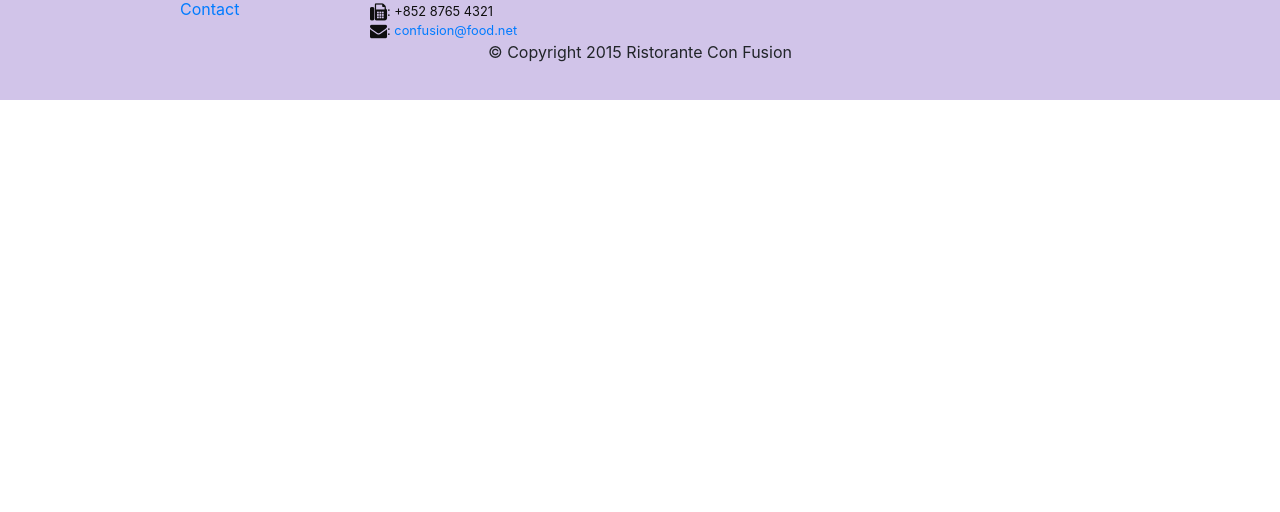
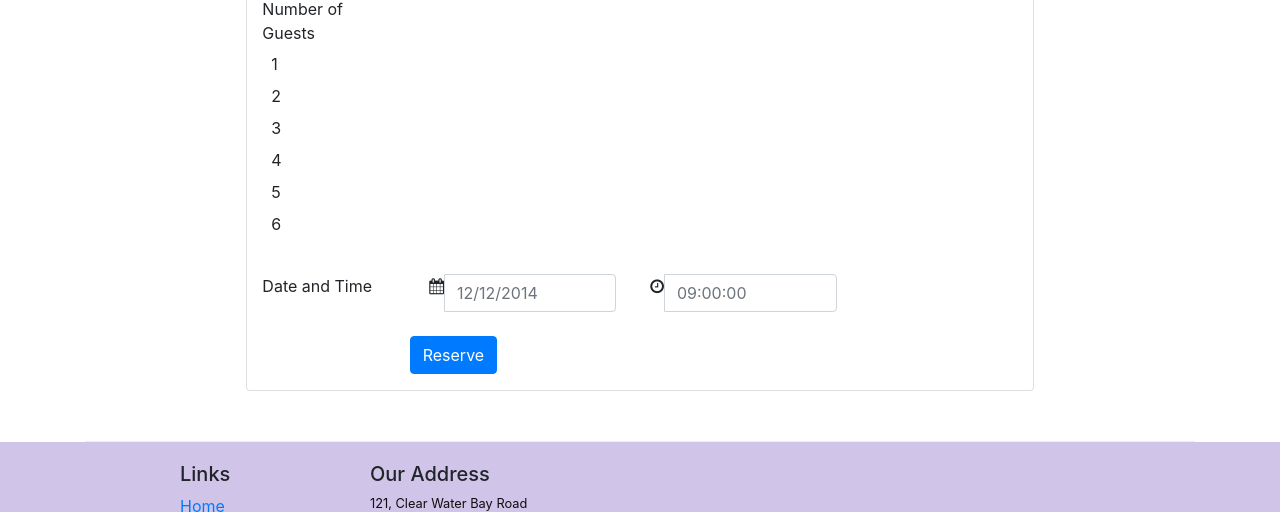
Before and after one commit to HongquanYu/Bootstrap, a website: page index.html in a window 1280 px wide. Shown: the part 1640-2152 px from the top of the page. Before the commit the page ends 1740 px from the top, so only its background shows below. Drawn offline with nearby package versions, Linux system fonts and the light colour scheme.

Commit message:
Finish task one of assignment

```diff
--- a/css/styles.css
+++ b/css/styles.css
@@ -51,3 +51,7 @@ body {
 .navbar-inverse {
 	background-color: #512DA8;
 }
+
+.card-hdcolor {
+	background-color: #ffa500;
+}
--- a/index.html
+++ b/index.html
@@ -60,7 +60,7 @@
                     <img class="d-flex mr-3 img-thumbnail align-self-center"
                         src="img/uthappizza.png" alt="uthappizza">
                     <div class="media-body">
-                        <h2 class="mt-0">Uthappizza</h2>
+                        <h2 class="mt-0">Uthappizza <span class="badge badge-danger">HOT</span><span class="badge badge-pill badge-default">$4.99</span></h2>
                         <p class="hidden-xs-down">A unique combination of Indian Uthappam (pancake) and Italian pizza, topped with Cerignola olives, ripe vine cherry tomatoes, Vidalia onion, Guntur chillies and Buffalo Paneer.</p>
                     </div>
                 </div>
@@ -69,7 +69,7 @@
 
 
         <div class="row row-content  align-items-center">
-            <div  class="col-sm-4 col-md-3">
+            <div class="col-sm-4 col-md-3">
                 <h3>This Month's Promotions</h3>
             </div>
             <div class="col-sm col-md">
@@ -79,7 +79,7 @@
         </div>
 
         <div class="row row-content align-items-center">
-            <div  class="col-sm-4 col-md-3 flex-last">
+            <div class="col-sm-4 col-md-3 flex-last">
                 <h3>Meet our Culinary Specialists</h3>
             </div>
             <div class="col-sm col-md flex-first">
@@ -92,6 +92,75 @@
                         <p>Award winning three-star Michelin chef with wide International experience having worked closely with whos-who in the culinary world, he specializes in creating mouthwatering Indo-Italian fusion experiences. </p>
                     </div>
                 </div>
+            </div>
+        </div>
+
+        <div class="row row-content">
+            <div class="card mx-auto">
+                <h3 class="card-header card-hdcolor text-white">Reserve a Table</h3>
+                <form>
+                    <div class="form-group row">
+                        <div class="col-form-label col-sm-10">
+                            <label for="guestsNumber" class="col-sm-3 col-form-label">Number of Guests</label>
+                            <label class="custom-control custom-radio">
+                                <input id="oneguest" name="radio" type="radio" class="custom-control-input">
+                                <span class="custom-control-indicator"></span>
+                                <span class="custom-control-description">1</span>
+                            </label>
+                            <label class="custom-control custom-radio">
+                                <input id="twoguest" name="radio" type="radio" class="custom-control-input">
+                                <span class="custom-control-indicator"></span>
+                                <span class="custom-control-description">2</span>
+                            </label>
+                            <label class="custom-control custom-radio">
+                                <input id="threeguest" name="radio" type="radio" class="custom-control-input">
+                                <span class="custom-control-indicator"></span>
+                                <span class="custom-control-description">3</span>
+                            </label>
+                            <label class="custom-control custom-radio">
+                                <input id="fourguest" name="radio" type="radio" class="custom-control-input">
+                                <span class="custom-control-indicator"></span>
+                                <span class="custom-control-description">4</span>
+                            </label>
+                            <label class="custom-control custom-radio">
+                                <input id="fiveguest" name="radio" type="radio" class="custom-control-input">
+                                <span class="custom-control-indicator"></span>
+                                <span class="custom-control-description">5</span>
+                            </label>
+                            <label class="custom-control custom-radio">
+                                <input id="sixguest" name="radio" type="radio" class="custom-control-input">
+                                <span class="custom-control-indicator"></span>
+                                <span class="custom-control-description">6</span>
+                            </label>
+                        </div>
+                    </div>
+                    <div class="form-group row">
+                        <div class="col-sm-10">
+                            <label for="dateTime" class="col-sm-3 col-form-label">Date and Time</label>
+                            <label class="col-sm-4">
+                                <div class="input-group">
+                                    <div class="input-group-addon">
+                                        <i class="fa fa-calendar"></i>
+                                    </div>
+                                    <input class="form-control" id="date1" name="date1" placeholder="12/12/2014" type="text"/>
+                                </div>
+                            </label>
+                            <label class="col-sm-4">
+                                <div class="input-group">
+                                    <div class="input-group-addon">
+                                        <i class="fa fa-clock-o"></i>
+                                    </div>
+                                    <input class="form-control" id="date1" name="date1" placeholder="09:00:00" type="text"/>
+                                </div>
+                            </label>
+                        </div>
+                    </div>
+                    <div class="form-group row">
+                        <div class="col-sm-10">
+                            <button type="submit" class="btn btn-primary offset-sm-3">Reserve</button>
+                        </div>
+                    </div>
+                </form>
             </div>
         </div>
     </div>
```
